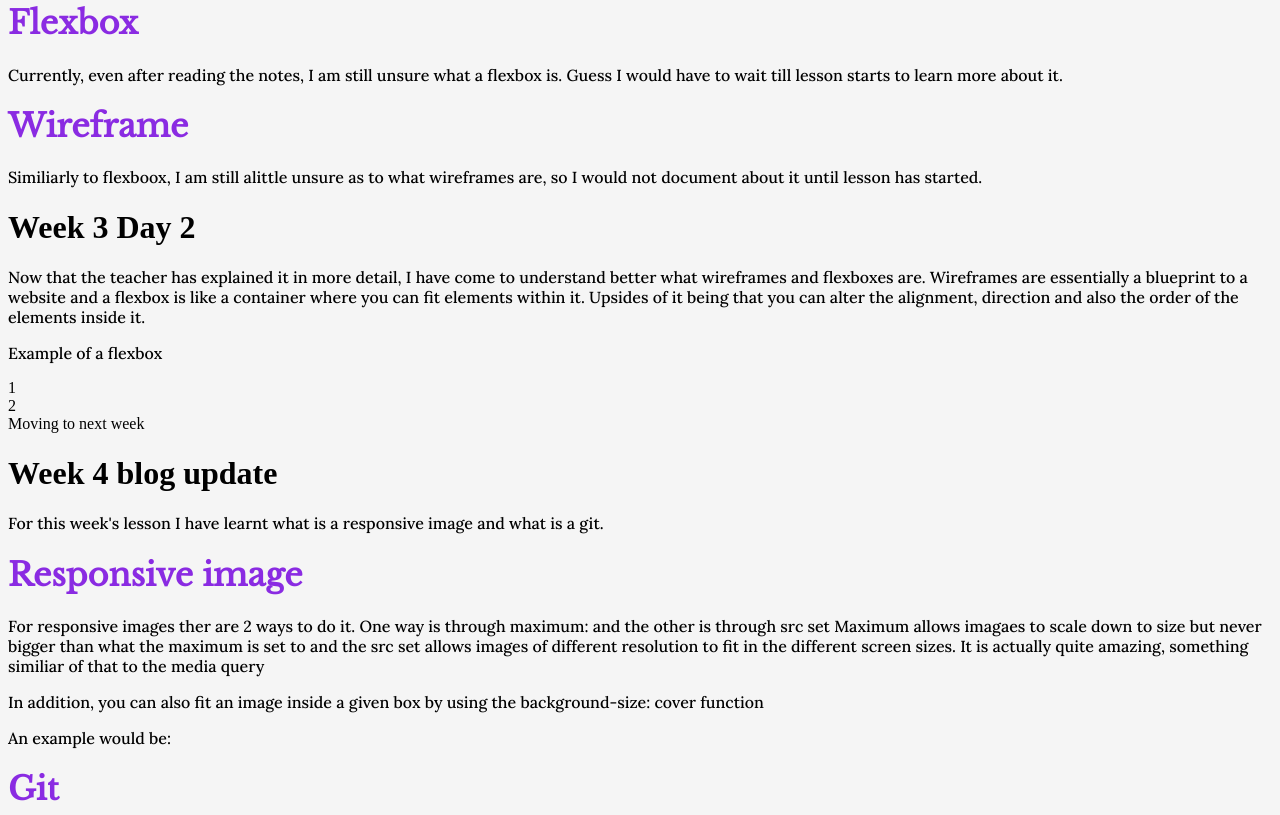
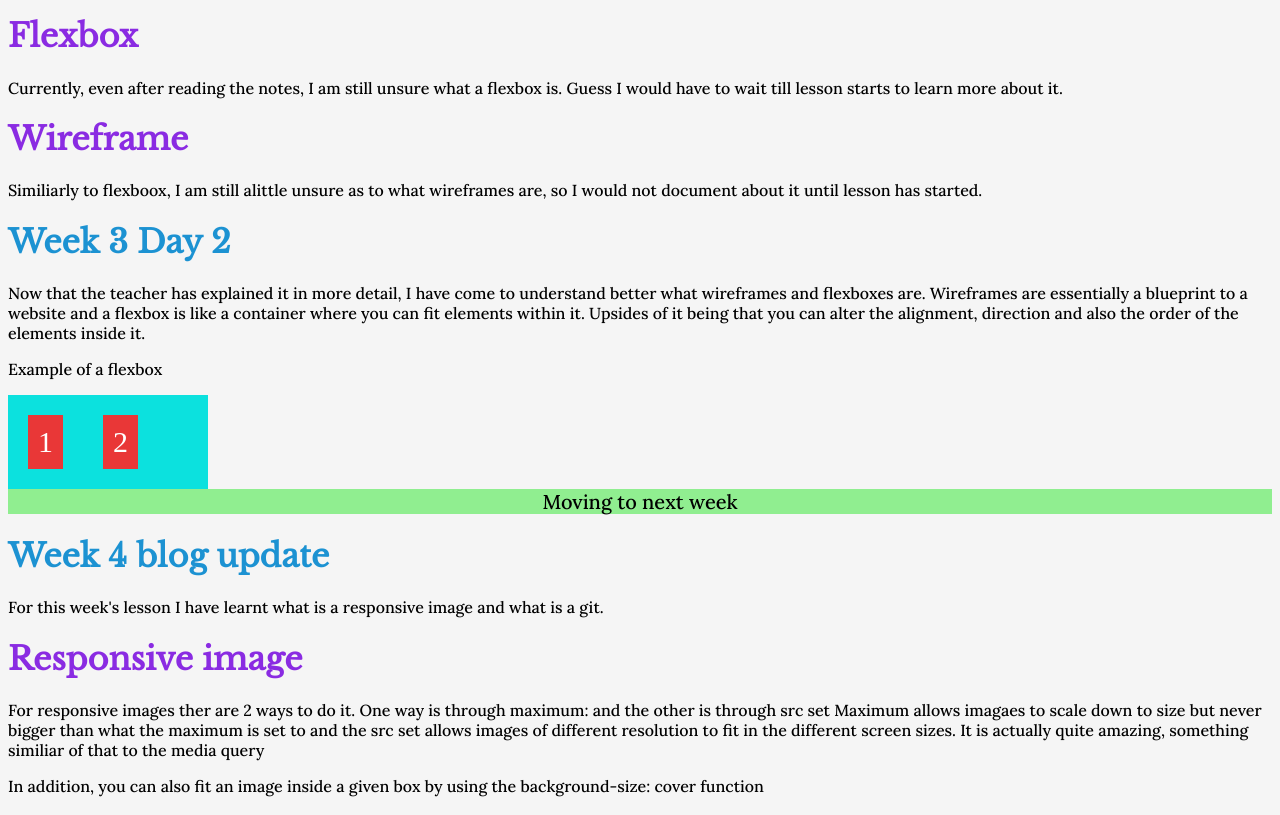
Before and after one commit to huixianglim/MyDevelopmentalblog, a plain HTML site: page index.html in a window 1280 px wide. Shown: the part 1985-2800 px from the top of the page. Drawn offline with nearby package versions, Linux system fonts and the light colour scheme.

Commit message:
Update style.css

```diff
--- a/style.css
+++ b/style.css
@@ -14,3 +14,41 @@ p{
     font-family: 'Libre Baskerville', serif;
     color:blueviolet
 }
+.officialheading{
+    font-family: 'Libre Baskerville', serif;
+    color: #1c92d2;  /* fallback for old browsers */
+color: -webkit-linear-gradient(to right, #f2fcfe, #1c92d2);  /* Chrome 10-25, Safari 5.1-6 */
+color: linear-gradient(to right, #f2fcfe, #1c92d2); /* W3C, IE 10+/ Edge, Firefox 16+, Chrome 26+, Opera 12+, Safari 7+ */
+
+
+}
+div.flexboxes{
+    display: flex;
+    background-color: rgb(12, 225, 222);
+    width: 200px;
+}
+.flexboxes> div{
+    padding:10px;
+    margin:20px;
+    font-size: 30px;
+    background-color: rgb(233, 55, 55);
+    color: white;
+}
+
+.break{
+    background-color: lightgreen;
+    text-align: center;
+    color: black;
+    font-size: 20px;
+    display: block;
+    font-family:'Lora', sans-serif;
+}
+
+
+.img{
+    max-width: 100%;
+    width:100px;
+    height:100px;
+    background-size:cover;
+    background-image: url(https://images.unsplash.com/photo-1514888286974-6c03e2ca1dba?ixlib=rb-4.0.3&ixid=MnwxMjA3fDB8MHxwaG90by1wYWdlfHx8fGVufDB8fHx8&auto=format&fit=crop&w=2043&q=80);
+}
```
